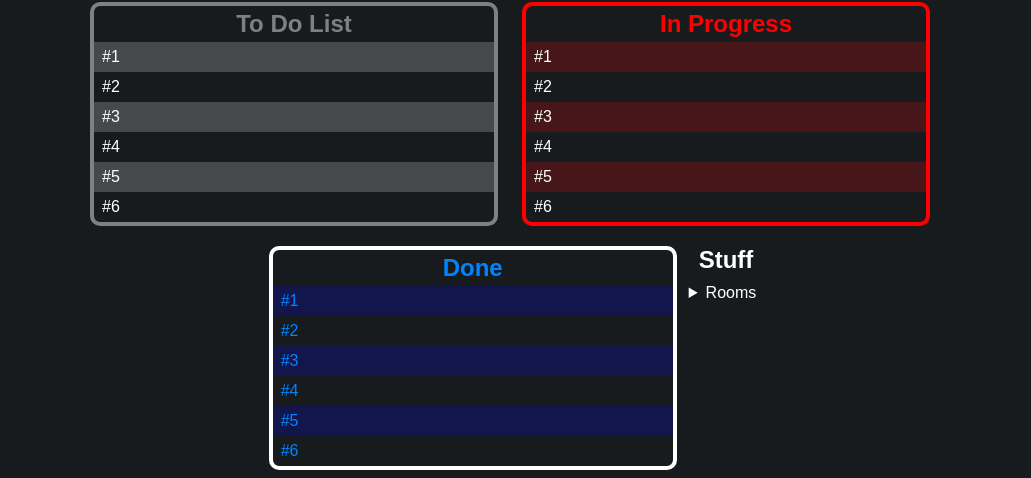
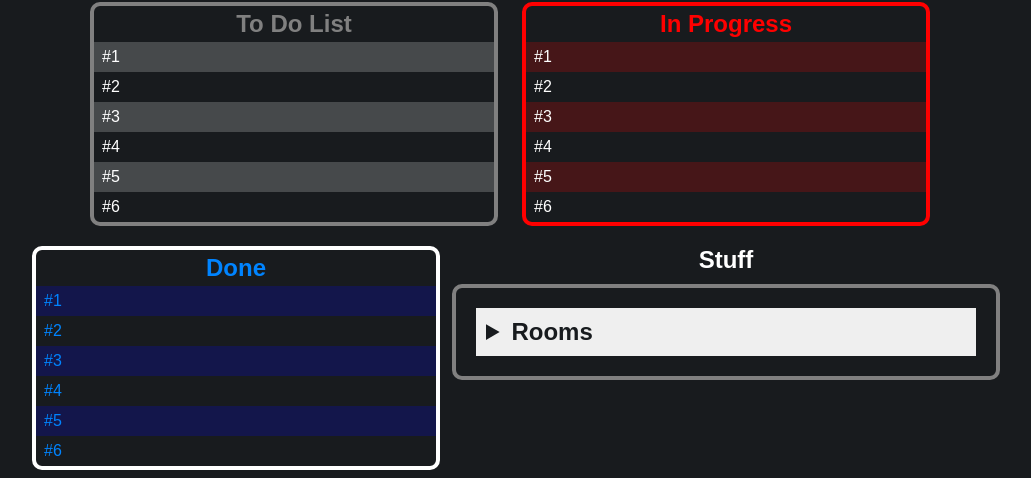
Before and after one commit to l-seif/week11, a plain HTML site: page index.html in a window 1280 px wide. Shown: the part 65-543 px from the top of the page, without its empty margins (130-1161 px from the left). Drawn offline with Linux system fonts and the light colour scheme.

Commit message:
finish
done

```diff
--- a/css/main.css
+++ b/css/main.css
@@ -95,3 +95,28 @@ input[type="checkbox"]:checked + span::after {
     color: yellow;
     margin-left: 5px;
 }
+
+
+
+
+
+/*use this for FIP*/
+details {
+    border: 4px solid gray;
+    padding: 20px;
+    border-radius: 10px;
+    width: 500px;
+}
+
+summary {
+    background-color: #efefef;
+    padding: 10px;
+    font-size: 24px;
+    font-weight: bold;
+    color: #181b1e;
+}
+
+details h3 {
+    margin-top: 15px;
+    margin-bottom: 5px;
+}
--- a/index.html
+++ b/index.html
@@ -60,12 +60,10 @@
                 <p>Lorem ipsum dolor sit amet, consectetur adipiscing elit, sed do eiusmod tempor incididunt ut labore et dolore magna aliqua. Ut enim ad minim veniam, quis nostrud exercitation ullamco laboris nisi ut aliquip ex ea commodo consequat. Duis aute irure dolor in reprehenderit in voluptate velit esse cillum dolore eu fugiat nulla pariatur. Excepteur sint occaecat cupidatat non proident, sunt in culpa qui officia deserunt mollit anim id est laborum.</p>
                 <h3>2</h3>
                 <p>Lorem ipsum dolor sit amet, consectetur adipiscing elit, sed do eiusmod tempor incididunt ut labore et dolore magna aliqua. Ut enim ad minim veniam, quis nostrud exercitation ullamco laboris nisi ut aliquip ex ea commodo consequat. Duis aute irure dolor in reprehenderit in voluptate velit esse cillum dolore eu fugiat nulla pariatur. Excepteur sint occaecat cupidatat non proident, sunt in culpa qui officia deserunt mollit anim id est laborum.</p>
+                <h3>3</h3>
                 <p>Lorem ipsum dolor, sit amet consectetur adipisicing elit. Officiis, nihil optio placeat minima unde accusamus perferendis molestias magnam hic, quod modi tempora possimus vero et. Debitis perferendis porro natus modi.</p>
             </details>
         </section>
-
-
-
 
     </main>
 
```
